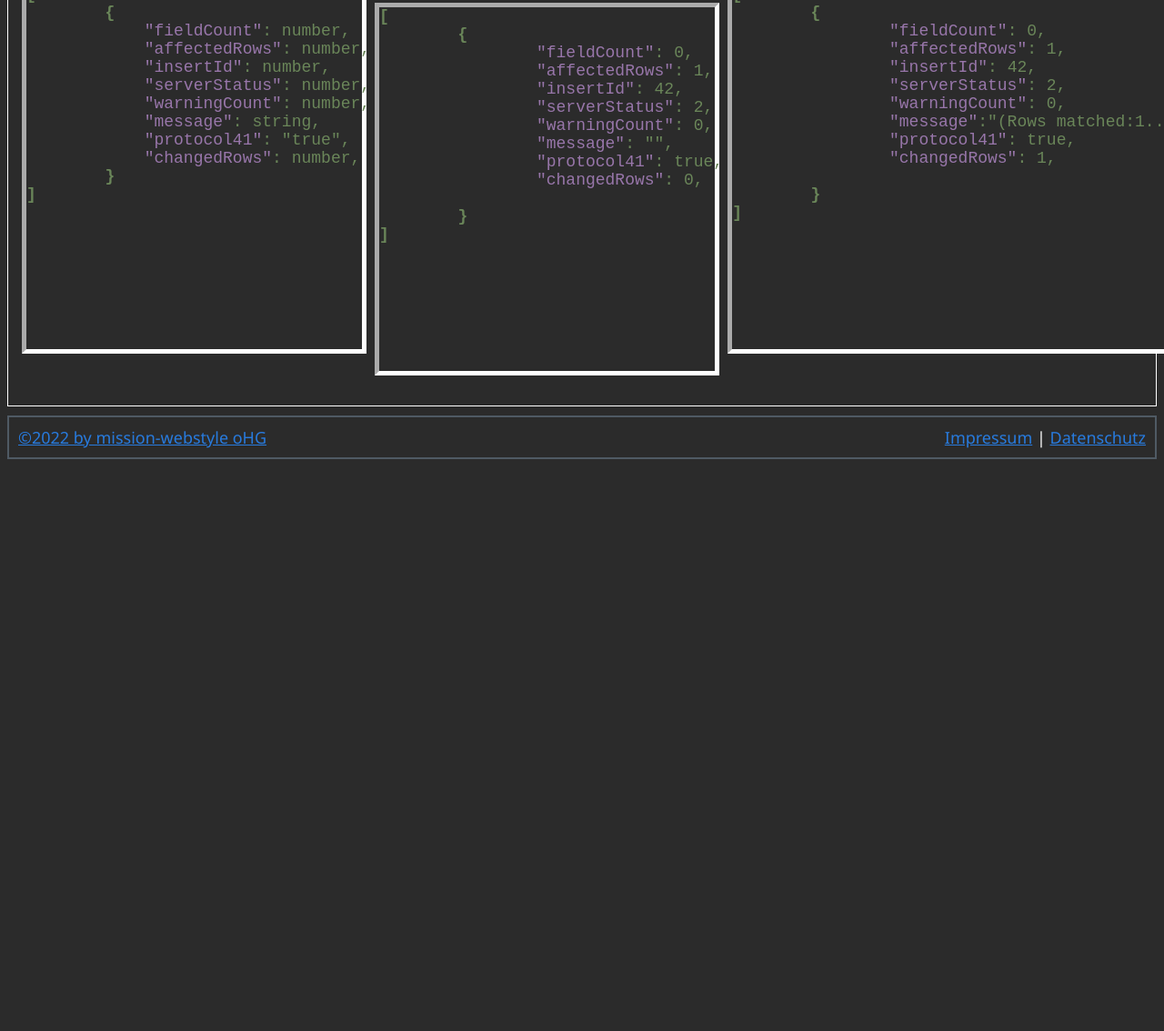
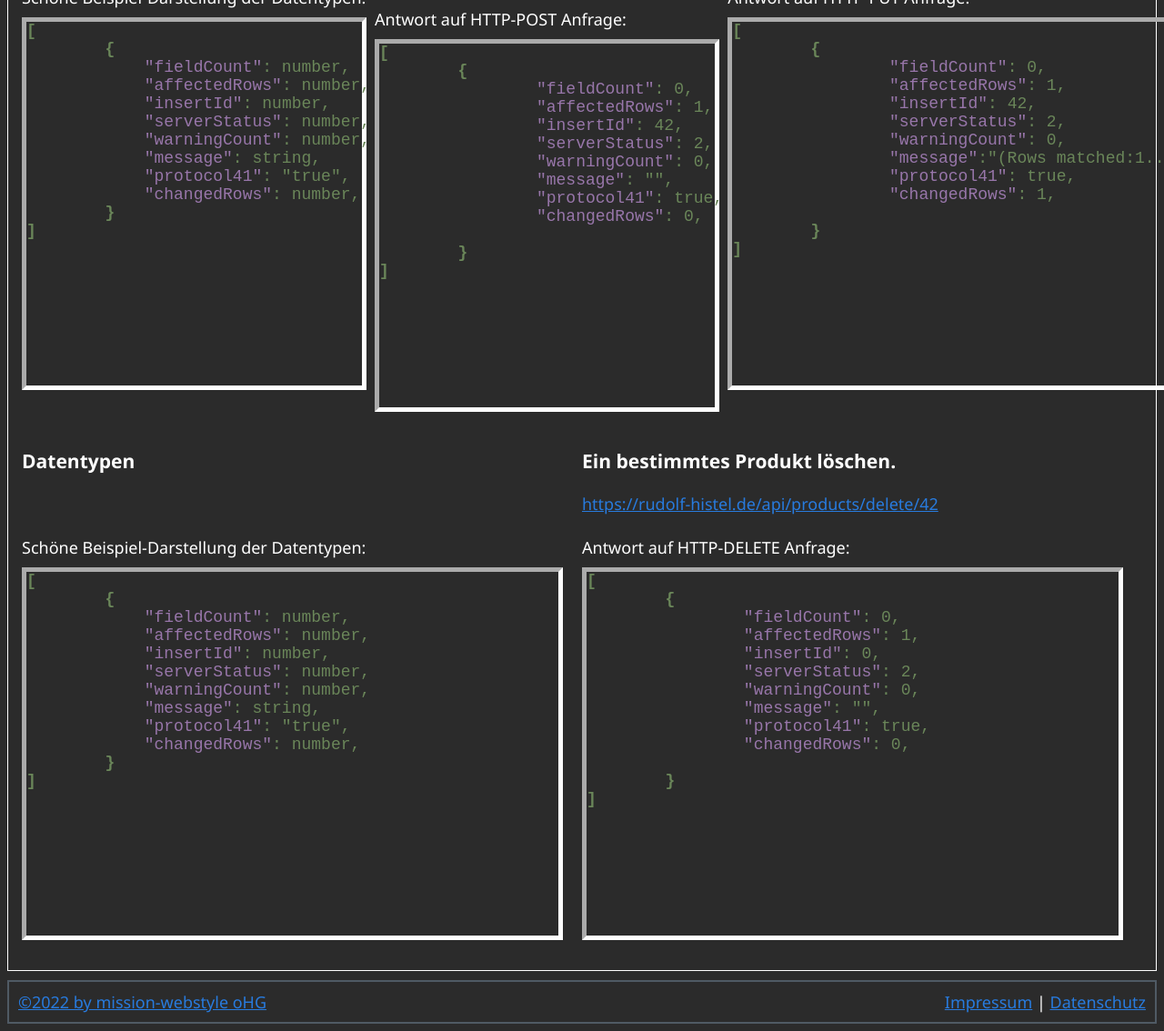
Before and after one commit to mission-webstyle/testrest, a website: page httpdocs/index.html in a window 1280 px wide. Shown: the part 1472-2606 px from the top of the page at 91% size. Before the commit the page ends 1985 px from the top, so only its background shows below. Drawn offline with Linux system fonts and the light colour scheme.

Commit message:
index und styles hinzugefuegt

```diff
--- a/httpdocs/index.html
+++ b/httpdocs/index.html
@@ -6,23 +6,31 @@
     <title>API - Dokumentation</title>
 <body>
 <header>
+
     <h1>API - Dokumentation</h1>
+    <div class="header-child">
+    </div>
+    <div class="header-child">
         <h2>Allgemeines</h2>
         <p>
             Diese Applikation fängt URL-Aufrufe auf einem HTTP-Port ab und leitet
             davon abhängig, passende Datenbank Statements weiter an eine MariaDb.<br>
         </p>
+    </div>
+    <div class="header-child">
         <h3>Die Basisurl der API</h3>
         <a href="https://rudolf-histel.de/api">https://rudolf-histel.de<b>/api</b></a>
         <h3>Datenabhängige URL-Zusätze</h3>
         <p>Je nach gewünschten Daten müssen an die Basisurl passende Zusätze angehangen werden:</p>
         <ul>
-			<li>Produkte: <a href="https://rudolf-histel.de/api/products">https://rudolf-histel.de/api<b>/products</b></a></li>
+            <li>Produkte: <a
+                    href="https://rudolf-histel.de/api/products">https://rudolf-histel.de/api<b>/products</b></a></li>
         </ul>
         <p>
             Danach folgende weitere Zusätze je nach dem was Sie mit den Daten konkret machen möchten.
             Das wird Ihnen in den folgenden Abschnitten unten stehend genau erklärt.
         </p>
+    </div>
 </header>
 <main>
 
@@ -155,6 +163,46 @@
 <span class="bold-brackets">]</span></pre>
 
     </div>
+
+    </div>
+    <div class="api-documentation-products">
+        <div class="api-documentation-products-children">
+            <h3>Datentypen</h3>
+            <br><br>Schöne Beispiel-Darstellung der Datentypen:<br>
+            <pre>
+<span class="bold-brackets">[</span>
+	<span class="bold-brackets">{</span>
+	    <span class="attribute-color">"fieldCount"</span>: number,
+	    <span class="attribute-color">"affectedRows"</span>: number,
+	    <span class="attribute-color">"insertId"</span>: number,
+	    <span class="attribute-color">"serverStatus"</span>: number,
+	    <span class="attribute-color">"warningCount"</span>: number,
+	    <span class="attribute-color">"message"</span>: string,
+	    <span class="attribute-color">"protocol41"</span>: "true",
+	    <span class="attribute-color">"changedRows"</span>: number,
+	<span class="bold-brackets">}</span>
+<span class="bold-brackets">]</span></pre>
+        </div>
+        <div class="api-documentation-products-children">
+            <h3>Ein bestimmtes Produkt löschen.</h3>
+            <a href="https://rudolf-histel.de/api/products/insert/Eis,100">https://rudolf-histel.de/api/products/delete/42</a><br>
+            <br>Antwort auf HTTP-DELETE Anfrage:<br>
+            <pre>
+<span class="bold-brackets">[</span>
+	<span class="bold-brackets">{</span>
+		<span class="attribute-color">"fieldCount"</span>: 0,
+		<span class="attribute-color">"affectedRows"</span>: 1,
+		<span class="attribute-color">"insertId"</span>: 0,
+		<span class="attribute-color">"serverStatus"</span>: 2,
+		<span class="attribute-color">"warningCount"</span>: 0,
+		<span class="attribute-color">"message"</span>: "",
+		<span class="attribute-color">"protocol41"</span>: true,
+		<span class="attribute-color">"changedRows"</span>: 0,
+
+	<span class="bold-brackets">}</span>
+<span class="bold-brackets">]</span></pre>
+        </div>
+
 </main>
 <footer>
     <div class="footer-child-left">
--- a/httpdocs/styles.css
+++ b/httpdocs/styles.css
@@ -1,4 +1,5 @@
 @charset "UTF-8";
+
 html {
     font-size: large;
     font-family: "Segoe UI", sans-serif;
@@ -8,9 +9,11 @@ header,main{
     border: white 1px solid;
     padding: 15px;
 }
+
 header > h1{
     text-align: center;
 }
+
 main, footer{
     margin-top: 10px;
 }
@@ -21,10 +24,8 @@ body{
 a{
     color:#287BDE;
 }
-pre, table, tr, th, td {
-    border: white 5px inset;
+pre {
     color: #6a8659;
-    background-color: #2B2B2B;
 }
 
 pre {
@@ -33,6 +34,48 @@ pre {
     margin-top: 10px;
     font-size: 18px;
 
+}
+
+.bold-brackets {
+    font-weight: bold;
+}
+
+.attribute-color {
+    color: #9876aa;
+}
+
+@media screen and (min-width:600px) {
+
+    header{
+        display: flex;
+        flex-direction: column;
+        flex-flow: column wrap;
+        justify-content: flex-start;
+        flex-wrap: wrap;
+    }
+
+    header > h1{
+        text-align: center;
+    }
+    .header-child {
+        flex:1;
+        width:98%;
+    }
+    pre{
+        border: white 5px inset;
+    }
+
+    .api-documentation-products {
+        display: flex;
+    }
+
+    .api-documentation-products-children {
+        flex:1;
+        width:50%;
+    }
+    .api-documentation-products-children > pre{
+        min-height: 50vh;
+        width:95%;
     }
 
     footer {
@@ -49,23 +92,4 @@ footer {
         text-align: right;
     }
 
-.bold-brackets {
-    font-weight: bold;
 }
-
-.attribute-color {
-    color: #9876aa;
-}
-
-.api-documentation-products {
-    display: flex;
-}
-
-.api-documentation-products-children {
-    flex:1;
-    width:50%;
-}
-.api-documentation-products-children > pre{
-    min-height: 50vh;
-    width:95%;
-}
```
Lines whose indentation alone changed are shown as unchanged.
